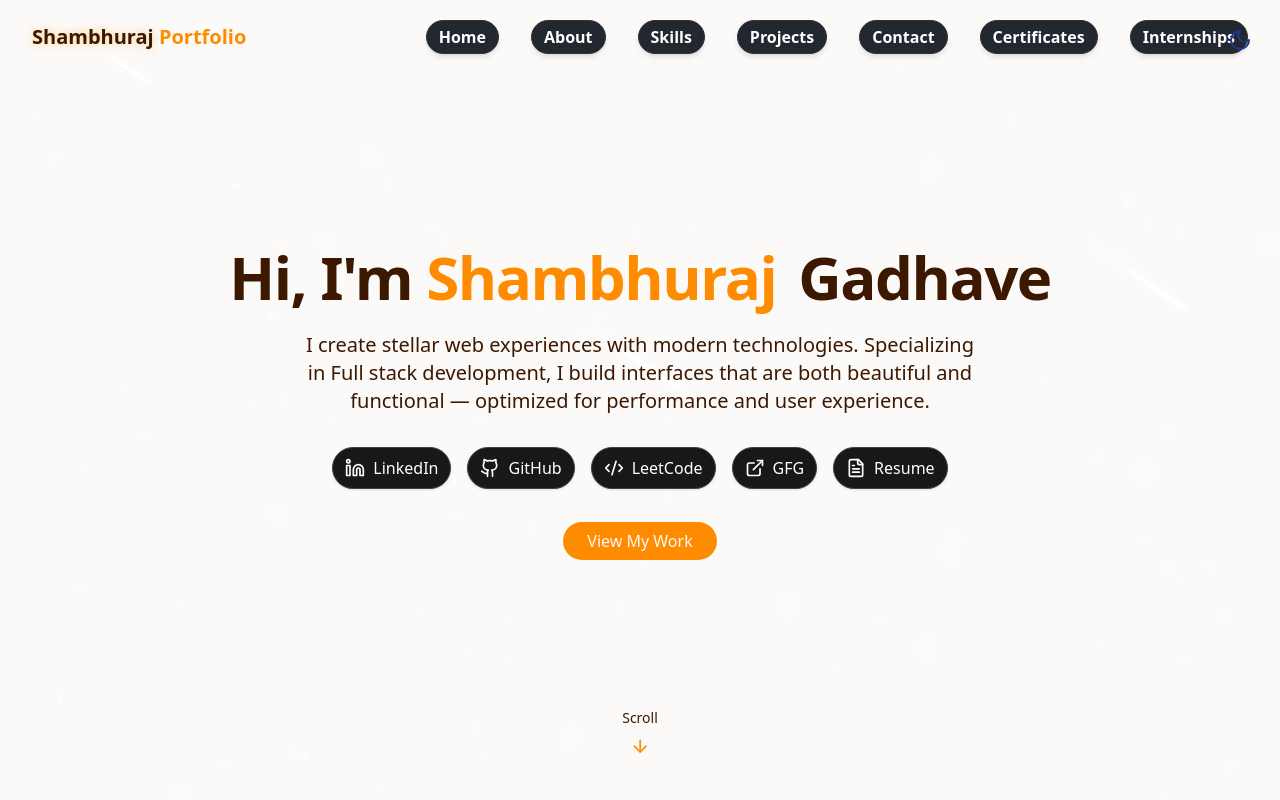
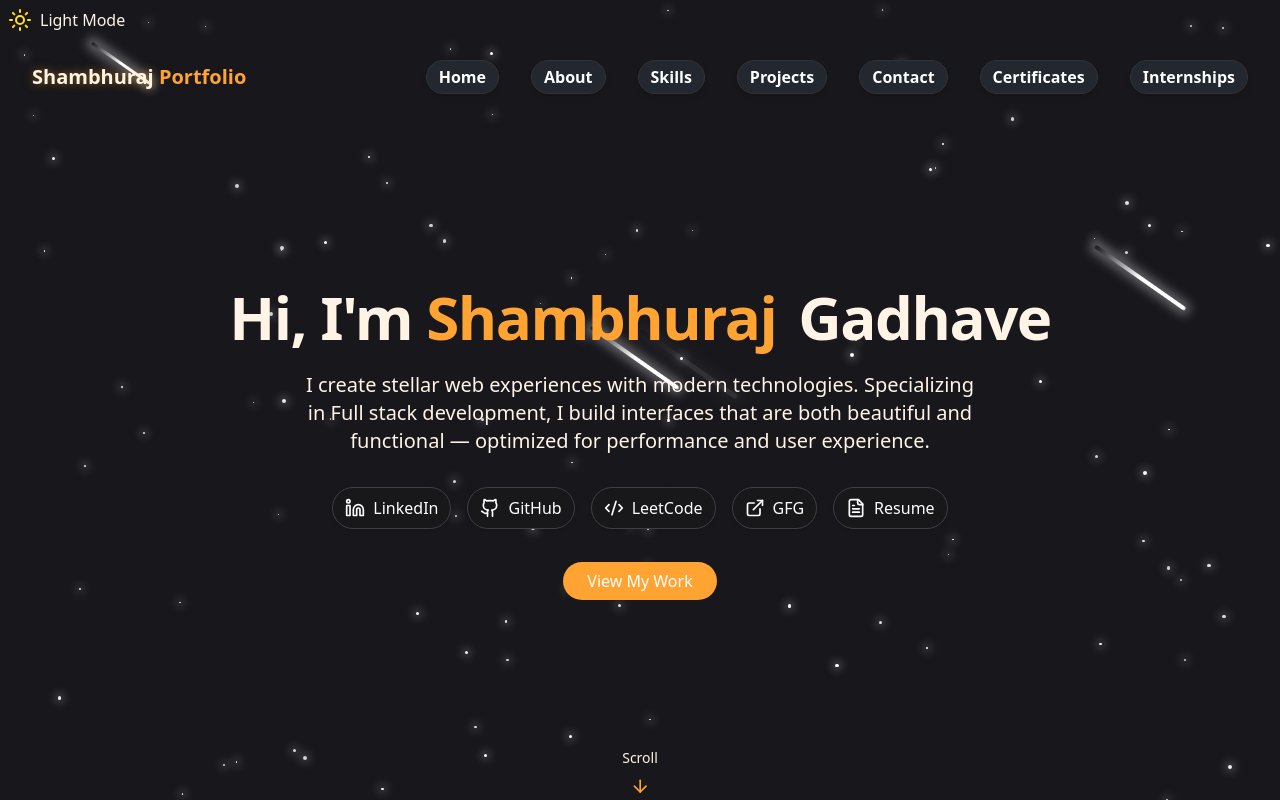
Before and after one commit to shambhuraj0007/PortfolioFinal, a React (Vite) app: page / in a window 1280 px wide. Shown: the top 800 px of the page. Built offline with nearby package versions, Linux system fonts and the light colour scheme.

Commit message:
Update ThemeToggle.jsx

```diff
--- a/src/components/ThemeToggle.jsx
+++ b/src/components/ThemeToggle.jsx
@@ -3,16 +3,18 @@ import { useEffect, useState } from "react";
 import { cn } from "@/lib/utils";
 
 export const ThemeToggle = () => {
-  const [isDarkMode, setIsDarkMode] = useState(false);
+  const [isDarkMode, setIsDarkMode] = useState(true);
 
   useEffect(() => {
     const storedTheme = localStorage.getItem("theme");
-    if (storedTheme === "dark") {
+
+    if (storedTheme === "light") {
+      setIsDarkMode(false);
+      document.documentElement.classList.remove("dark");
+    } else {
       setIsDarkMode(true);
       document.documentElement.classList.add("dark");
-    } else {
-      localStorage.setItem("theme", "light");
-      setIsDarkMode(false);
+      localStorage.setItem("theme", "dark");
     }
   }, []);
 
@@ -32,8 +34,7 @@ export const ThemeToggle = () => {
     <button
       onClick={toggleTheme}
       className={cn(
-        "fixed max-sm:hidden top-5 right-5 z-50 p-2 rounded-full transition-colors duration-300",
-        "focus:outlin-hidden"
+        "flex items-center space-x-2 p-2 rounded-full transition-colors duration-300"
       )}
     >
       {isDarkMode ? (
@@ -41,6 +42,7 @@ export const ThemeToggle = () => {
       ) : (
         <Moon className="h-6 w-6 text-blue-900" />
       )}
+      <span>{isDarkMode ? "Light Mode" : "Dark Mode"}</span>
     </button>
   );
 };
```
